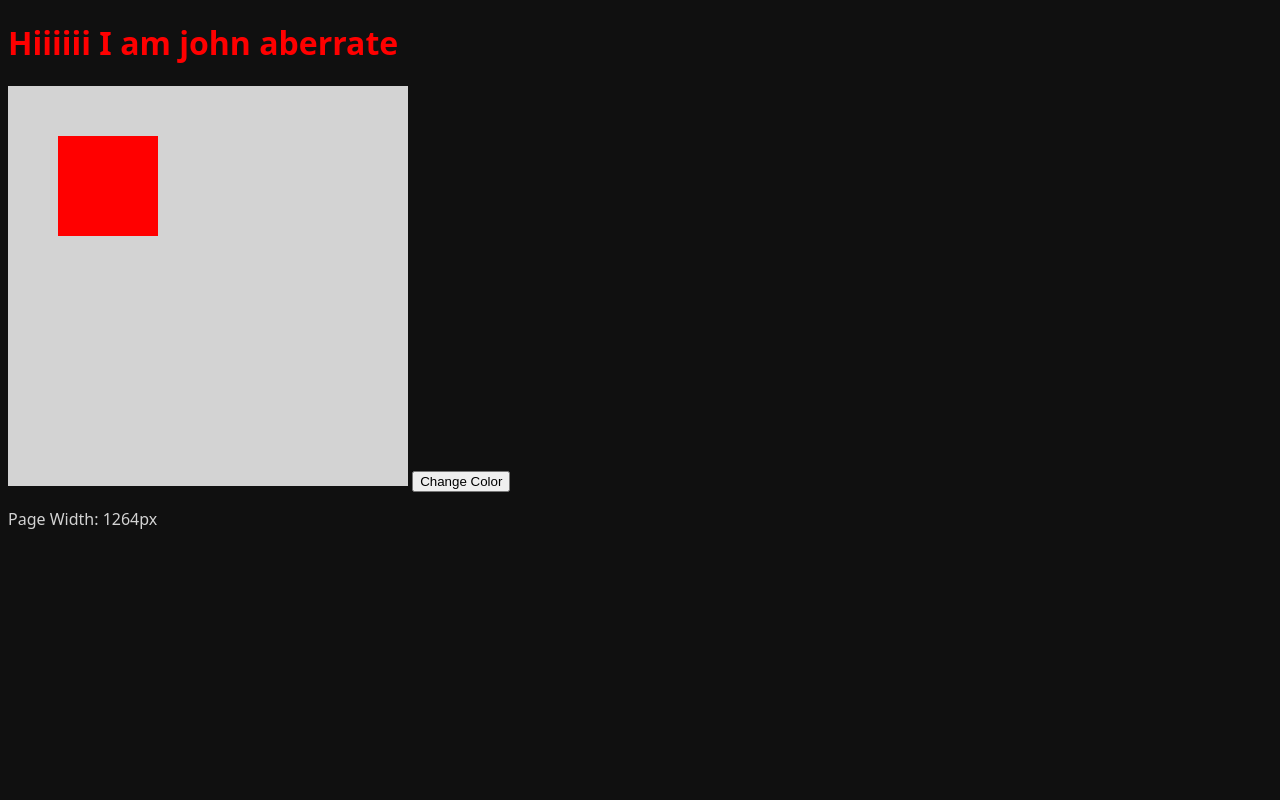
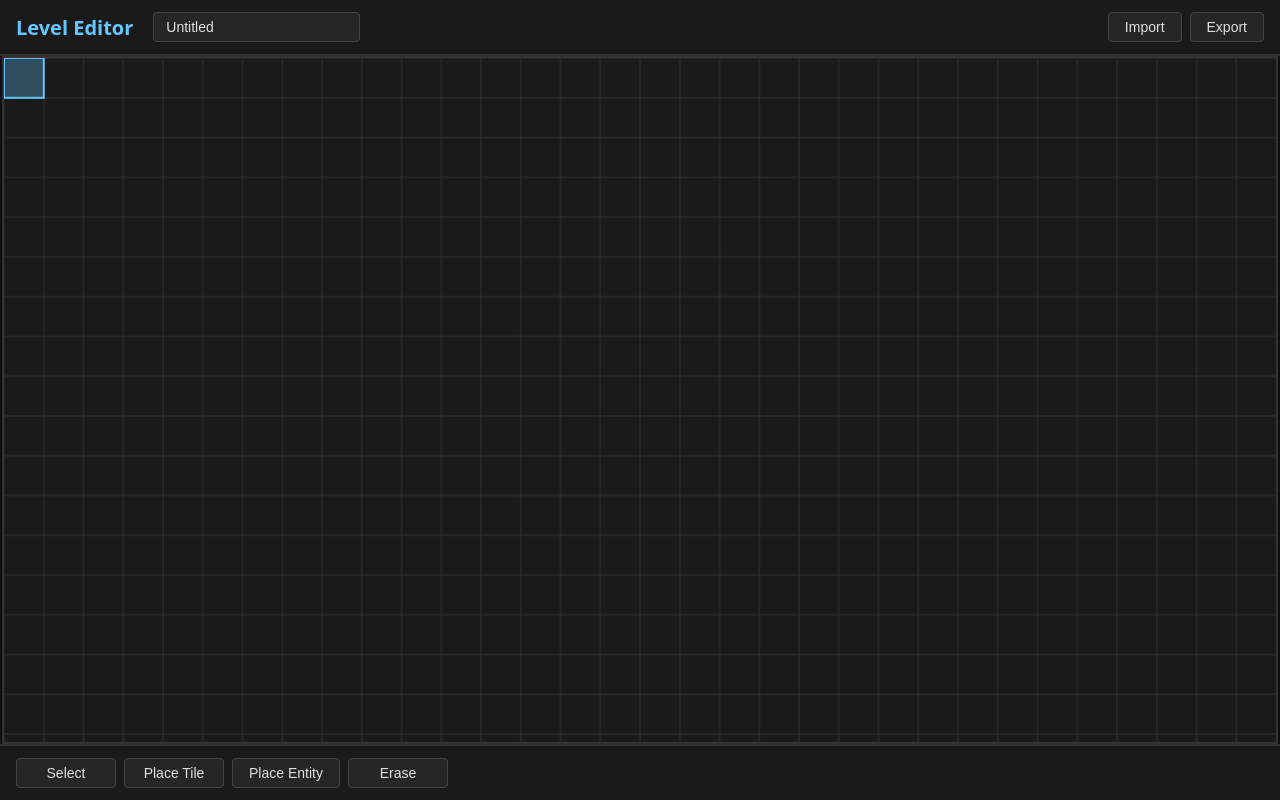
Before and after one commit to TastyGold/AberrateLevelPrototypingWebsite, a plain HTML site: page index.html in a window 1280 px wide. Drawn offline with Linux system fonts and the light colour scheme.

Commit message:
started copiloting it. basic app view and code structure

```diff
--- /dev/null
+++ b/editor.js
@@ -0,0 +1,27 @@
+export const state = {
+  // Grid properties
+  gridSize: 40,
+
+  // Editor data
+  tiles: [],
+  entities: [],
+
+  // UI state
+  selectedTool: 'select',
+  selectedTile: null,
+
+  // Mouse state
+  mouse: {
+    x: 0,
+    y: 0,
+    gridX: 0,
+    gridY: 0,
+  },
+
+  // Camera/viewport
+  camera: {
+    x: 0,
+    y: 0,
+    zoom: 1,
+  },
+};
--- a/index.html
+++ b/index.html
@@ -2,13 +2,41 @@
 <html>
 <head>
 <meta charset="utf-8">
-<title>MMCC2041</title>
+<title>Level Editor</title>
 <link href="style.css" rel="stylesheet" />
-<script src="script.js"></script>
 </head>
 <body>
-<h1>Hiiiiii I am john aberrate</h1>
-<canvas></canvas>
-<button id="colorButton">Change Color</button>
+<div id="app">
+  <!-- Top Bar -->
+  <div id="topBar" class="bar">
+    <div class="bar-content">
+      <h1>Level Editor</h1>
+      <div class="level-info">
+        <input type="text" id="levelName" placeholder="Level Name" value="Untitled">
+      </div>
+      <div class="level-actions">
+        <button id="importBtn">Import</button>
+        <button id="exportBtn">Export</button>
+      </div>
+    </div>
+  </div>
+
+  <!-- Canvas Area -->
+  <div id="canvasContainer">
+    <canvas id="editor"></canvas>
+  </div>
+
+  <!-- Bottom Bar (Tools) -->
+  <div id="bottomBar" class="bar">
+    <div class="bar-content">
+      <button class="tool-btn active" data-tool="select">Select</button>
+      <button class="tool-btn" data-tool="tile">Place Tile</button>
+      <button class="tool-btn" data-tool="entity">Place Entity</button>
+      <button class="tool-btn" data-tool="erase">Erase</button>
+    </div>
+  </div>
+</div>
+
+<script type="module" src="main.js"></script>
 </body>
 </html>
--- /dev/null
+++ b/input.js
@@ -0,0 +1,33 @@
+/**
+ * Input handlers that mutate the editor state
+ */
+
+export function setupInputHandlers(canvas, state) {
+  // Mouse move - track grid position and mouse coords
+  canvas.addEventListener('mousemove', (event) => {
+    const rect = canvas.getBoundingClientRect();
+    const x = event.clientX - rect.left;
+    const y = event.clientY - rect.top;
+
+    // Update absolute mouse position
+    state.mouse.x = x;
+    state.mouse.y = y;
+
+    // Calculate grid position
+    state.mouse.gridX = Math.floor(x / state.gridSize);
+    state.mouse.gridY = Math.floor(y / state.gridSize);
+  });
+
+  // Tool button selection
+  const toolButtons = document.querySelectorAll('.tool-btn');
+  toolButtons.forEach((button) => {
+    button.addEventListener('click', (event) => {
+      // Remove active from all buttons
+      toolButtons.forEach((btn) => btn.classList.remove('active'));
+      // Add active to clicked button
+      event.target.classList.add('active');
+      // Update state
+      state.selectedTool = event.target.dataset.tool;
+    });
+  });
+}
--- /dev/null
+++ b/main.js
@@ -0,0 +1,31 @@
+import { state } from './editor.js';
+import { draw } from './renderer.js';
+import { setupInputHandlers } from './input.js';
+
+let canvas = document.getElementById('editor');
+let ctx = canvas.getContext('2d');
+let container = document.getElementById('canvasContainer');
+
+// Resize canvas to fit container
+function resizeCanvas() {
+  canvas.width = container.clientWidth;
+  canvas.height = container.clientHeight;
+}
+
+resizeCanvas();
+window.addEventListener('resize', resizeCanvas);
+
+// Setup input handlers
+setupInputHandlers(canvas, state);
+
+// Main game loop
+function loop() {
+  // Update state (to be implemented)
+
+  // Render
+  draw(ctx, state);
+
+  requestAnimationFrame(loop);
+}
+
+loop();
--- /dev/null
+++ b/renderer.js
@@ -0,0 +1,48 @@
+export function draw(ctx, state) {
+  // Clear canvas
+  ctx.fillStyle = '#1a1a1a';
+  ctx.fillRect(0, 0, ctx.canvas.width, ctx.canvas.height);
+
+  // Draw grid
+  drawGrid(ctx, state);
+
+  // Draw highlighted tile
+  drawHighlightedTile(ctx, state);
+}
+
+function drawGrid(ctx, state) {
+  const gridSize = state.gridSize;
+  ctx.strokeStyle = '#333';
+  ctx.lineWidth = 1;
+
+  // Vertical lines
+  for (let x = 0; x < ctx.canvas.width; x += gridSize) {
+    ctx.beginPath();
+    ctx.moveTo(x, 0);
+    ctx.lineTo(x, ctx.canvas.height);
+    ctx.stroke();
+  }
+
+  // Horizontal lines
+  for (let y = 0; y < ctx.canvas.height; y += gridSize) {
+    ctx.beginPath();
+    ctx.moveTo(0, y);
+    ctx.lineTo(ctx.canvas.width, y);
+    ctx.stroke();
+  }
+}
+
+function drawHighlightedTile(ctx, state) {
+  const gridSize = state.gridSize;
+  const tileX = state.mouse.gridX * gridSize;
+  const tileY = state.mouse.gridY * gridSize;
+
+  // Draw semi-transparent highlight
+  ctx.fillStyle = 'rgba(100, 200, 255, 0.3)';
+  ctx.fillRect(tileX, tileY, gridSize, gridSize);
+
+  // Draw bright border
+  ctx.strokeStyle = '#64c8ff';
+  ctx.lineWidth = 2;
+  ctx.strokeRect(tileX, tileY, gridSize, gridSize);
+}
--- a/style.css
+++ b/style.css
@@ -1,12 +1,129 @@
-body {
-    font-family: system-ui, -apple-system, BlinkMacSystemFont, 'Segoe UI', Roboto, Oxygen, Ubuntu, Cantarell, 'Open Sans', 'Helvetica Neue', sans-serif;
-    color:lightgrey;
+* {
+  margin: 0;
+  padding: 0;
+  box-sizing: border-box;
 }
 
-h1 {
-    color:red;
+body {
+  font-family: system-ui, -apple-system, BlinkMacSystemFont, 'Segoe UI', Roboto, Oxygen, Ubuntu, Cantarell, 'Open Sans', 'Helvetica Neue', sans-serif;
+  background-color: #101010;
+  color: #e0e0e0;
+  overflow: hidden;
 }
 
-html {
-    background-color: #101010;
+#app {
+  display: flex;
+  flex-direction: column;
+  width: 100vw;
+  height: 100vh;
 }
+
+/* Top and Bottom Bars */
+.bar {
+  background-color: #1a1a1a;
+  border-bottom: 2px solid #333;
+  padding: 12px 16px;
+  flex-shrink: 0;
+}
+
+.bar-content {
+  display: flex;
+  align-items: center;
+  gap: 20px;
+  max-width: 1600px;
+  margin: 0 auto;
+  width: 100%;
+}
+
+#topBar h1 {
+  font-size: 20px;
+  color: #64c8ff;
+  margin: 0;
+  white-space: nowrap;
+}
+
+.level-info {
+  flex: 1;
+}
+
+.level-info input {
+  padding: 6px 12px;
+  background-color: #262626;
+  border: 1px solid #444;
+  color: #e0e0e0;
+  border-radius: 4px;
+  font-size: 14px;
+}
+
+.level-info input:focus {
+  outline: none;
+  border-color: #64c8ff;
+}
+
+.level-actions {
+  display: flex;
+  gap: 8px;
+}
+
+#topBar button,
+#bottomBar button {
+  padding: 6px 16px;
+  background-color: #262626;
+  border: 1px solid #444;
+  color: #e0e0e0;
+  border-radius: 4px;
+  cursor: pointer;
+  font-size: 14px;
+  transition: all 0.2s;
+}
+
+#topBar button:hover,
+#bottomBar button:hover {
+  background-color: #333;
+  border-color: #555;
+}
+
+#bottomBar {
+  border-top: 2px solid #333;
+  border-bottom: none;
+  display: flex;
+  justify-content: center;
+}
+
+#bottomBar .bar-content {
+  gap: 8px;
+  max-width: none;
+}
+
+.tool-btn {
+  min-width: 100px;
+}
+
+.tool-btn.active {
+  background-color: #64c8ff;
+  color: #101010;
+  border-color: #64c8ff;
+}
+
+.tool-btn.active:hover {
+  background-color: #7dd9ff;
+  border-color: #7dd9ff;
+}
+
+/* Canvas Container */
+#canvasContainer {
+  flex: 1;
+  display: flex;
+  justify-content: center;
+  align-items: center;
+  background-color: #0f0f0f;
+  overflow: hidden;
+}
+
+canvas#editor {
+  display: block;
+  background-color: #1a1a1a;
+  border: 2px solid #333;
+  max-width: 100%;
+  max-height: 100%;
+}
```
